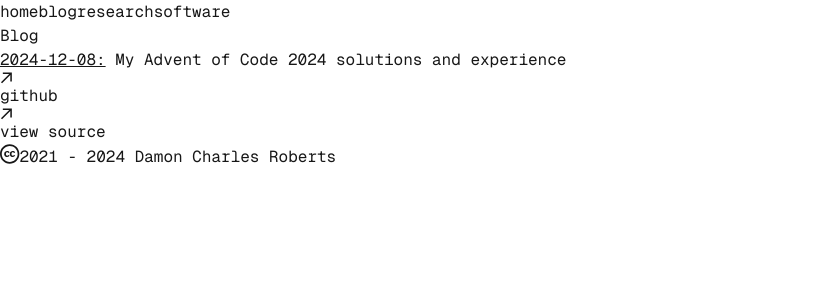
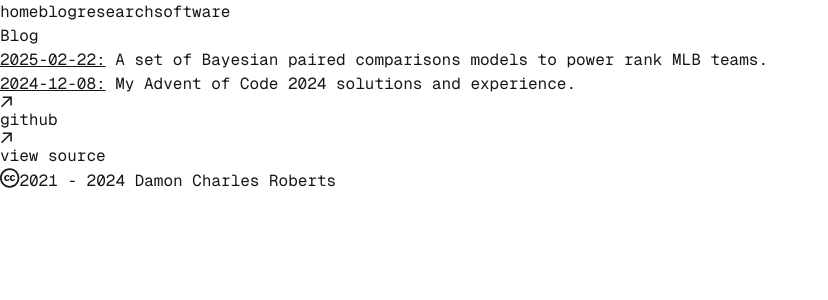
Before and after one commit to DamonCharlesRoberts/react-website, a Next.js app: page /blog in a window 1280 px wide. Shown: the top 300 px of the page, without its empty margins (0-828 px from the left). Built offline with nearby package versions, Linux system fonts and the light colour scheme.

Commit message:
Index the new blog post.

```diff
--- a/src/app/blog/page.tsx
+++ b/src/app/blog/page.tsx
@@ -5,10 +5,16 @@ export default function Page() {
         Blog
       </h1>
       <p>
+        <a href="/blog/posts/mlb_past">
+          <u>2025-02-22:</u>
+        </a>{" "}
+        A set of Bayesian paired comparisons models to power rank MLB teams.
+      </p>
+      <p>
         <a href="/blog/posts/aoc_2024">
           <u>2024-12-08:</u>
         </a>{" "}
-        My Advent of Code 2024 solutions and experience
+        My Advent of Code 2024 solutions and experience.
       </p>
     </section>
   );
```
